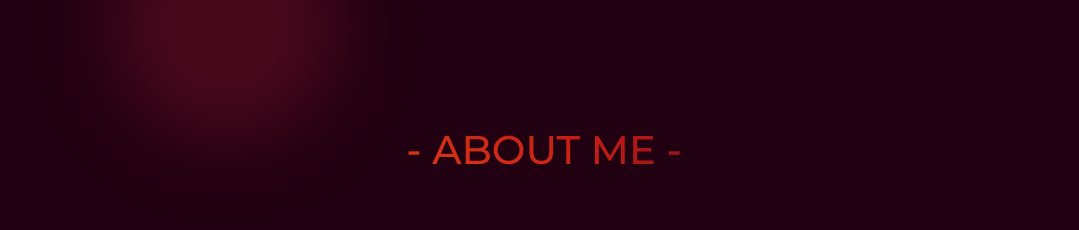
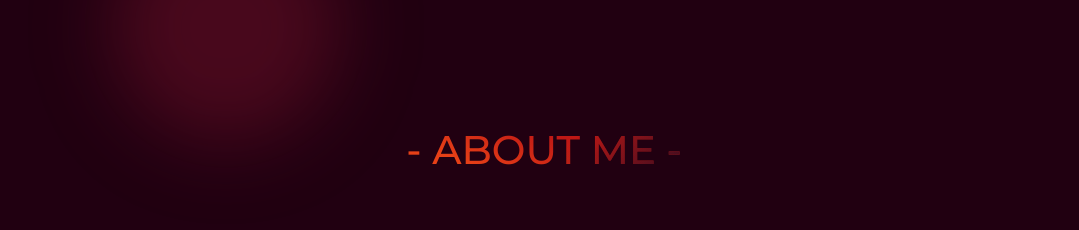
Before and after one commit to vazqueztomas/portfolio, a React (Create React App) app: page / in a window 1280 px wide. Shown: the part 960-1190 px from the top of the page, without its empty margins (96-1175 px from the left). Built offline with nearby package versions, Linux system fonts and the light colour scheme.

Commit message:
fix: align titles

```diff
--- a/src/components/Descripcion.js
+++ b/src/components/Descripcion.js
@@ -57,7 +57,7 @@
       <Stack p={[2,2,6]} className = 'border-card-aboutme' w={'100%'}>
         <Circle size = {'170px'} left = {'-90%'} top = {'400px'}/>
 
-      <Stack textAlign={'center'}>
+      <Stack textAlign={'center'} justify = 'center' align = 'center'>
         <TitleRemarcado contenido={'About me'}></TitleRemarcado>
       </Stack>
       <Stack
```
